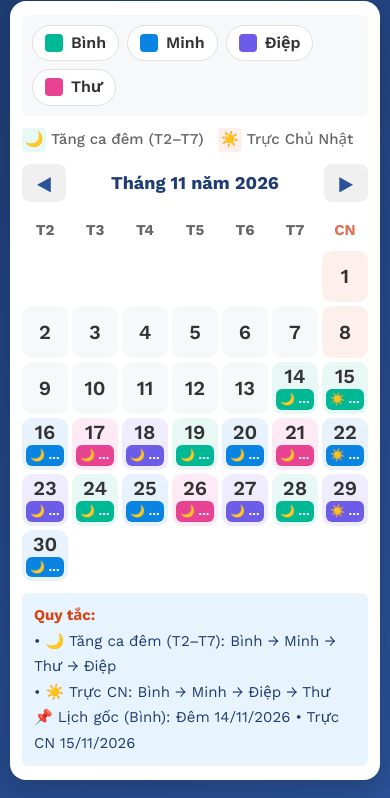
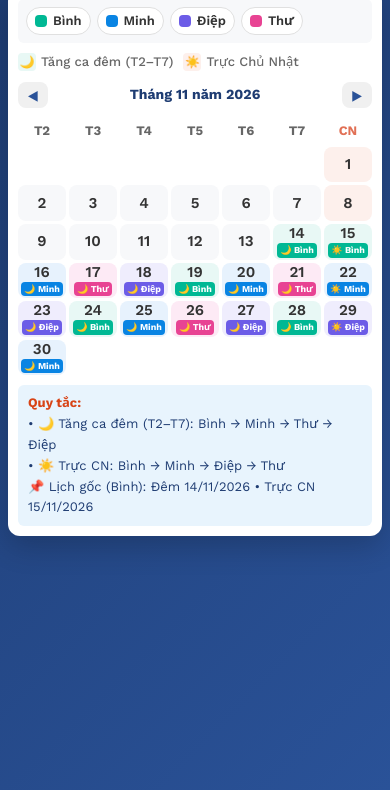
Before and after one commit to BinhPo21/lichTangCaThietKe, a plain HTML site: page index.html in a window 390 px wide. Shown: the part 54-852 px from the top of the page. Drawn offline with nearby package versions, Linux system fonts and the light colour scheme.

Commit message:
Update index.html

```diff
--- a/index.html
+++ b/index.html
@@ -186,101 +186,101 @@
 
   /* ==================================================== */
   /* =============== MOBILE (≤ 768px) =================== */
-  /* Cho phép cuộn dọc + chữ to rõ ràng               */
+  /* Cân đối lại cỡ chữ, không quá to không quá nhỏ     */
   /* ==================================================== */
   @media (max-width: 768px) {
     html, body {
       height: auto;
-      overflow: auto;          /* cho phép cuộn để có chỗ cho chữ to */
+      overflow: auto;
     }
     body {
-      font-size: 18px;
-      padding: 12px 12px 20px;
+      font-size: 15px; /* Vừa phải */
+      padding: 10px 10px 16px;
       min-height: 100dvh;
     }
     .container {
       flex: none;
     }
     h1 {
-      font-size: 24px;
-      margin-bottom: 14px;
+      font-size: 20px;
+      margin-bottom: 10px;
     }
     .card {
       flex: none;
-      padding: 16px 14px;
-      border-radius: 16px;
+      padding: 12px 12px;
+      border-radius: 12px;
     }
 
     /* Legend người */
     .color-legend {
-      gap: 8px;
-      padding: 10px;
-      margin-bottom: 12px;
+      gap: 6px;
+      padding: 8px;
+      margin-bottom: 10px;
     }
     .person-legend {
-      font-size: 17px;
-      padding: 7px 14px;
-      gap: 8px;
+      font-size: 14px;
+      padding: 5px 10px;
+      gap: 6px;
     }
     .person-legend .swatch {
-      width: 20px;
-      height: 20px;
+      width: 14px;
+      height: 14px;
     }
 
     /* Chú thích loại ca */
     .type-legend {
-      font-size: 16px;
-      gap: 14px;
-      margin-bottom: 12px;
+      font-size: 14px;
+      gap: 10px;
+      margin-bottom: 10px;
     }
     .type-icon {
-      width: 26px;
-      height: 26px;
-      font-size: 16px;
+      width: 20px;
+      height: 20px;
+      font-size: 14px;
     }
 
     /* Thanh chuyển tháng */
     .month-nav {
-      margin-bottom: 12px;
+      margin-bottom: 10px;
     }
     .month-nav button {
-      font-size: 22px;
-      padding: 8px 18px;
+      font-size: 16px;
+      padding: 6px 12px;
     }
     .month-nav .month-title {
-      font-size: 20px;
+      font-size: 16px;
     }
 
-    /* Lịch: ô cao tối thiểu để chứa chữ to */
+    /* Lịch: ô lịch thu gọn lại */
     .calendar {
-      grid-auto-rows: minmax(64px, auto);
-      gap: 5px;
+      grid-auto-rows: minmax(50px, auto); /* Vừa đủ chứa số + tag */
+      gap: 4px;
     }
     .cal-header {
-      font-size: 16px;
-      padding: 6px 0;
+      font-size: 14px;
+      padding: 4px 0;
     }
     .cal-day {
-      font-size: 22px;
-      border-radius: 10px;
-      padding: 4px;
+      font-size: 16px;
+      border-radius: 8px;
+      padding: 2px;
     }
     .cal-day .num {
-      font-size: 22px;
+      font-size: 16px;
     }
     .cal-day .tag {
-      font-size: 13px;
-      padding: 2px 6px;
-      margin-top: 3px;
-      border-radius: 6px;
+      font-size: 10px; /* Đủ đọc, không phình to */
+      padding: 1px 4px;
+      margin-top: 2px;
+      border-radius: 4px;
     }
 
     /* Info box */
     .info-box {
-      font-size: 16px;
-      padding: 12px 14px;
-      line-height: 1.7;
-      margin-top: 12px;
+      font-size: 14px;
+      padding: 10px 12px;
+      line-height: 1.6;
+      margin-top: 10px;
     }
   }
 
@@ -289,58 +289,58 @@
   /* ==================================================== */
   @media (max-width: 420px) {
     body {
-      font-size: 19px;
-      padding: 10px 10px 18px;
+      font-size: 14px;
+      padding: 8px 8px 14px;
     }
     h1 {
-      font-size: 22px;
+      font-size: 18px;
     }
     .card {
-      padding: 14px 12px;
+      padding: 10px 10px;
     }
     .person-legend {
-      font-size: 16px;
-      padding: 6px 12px;
+      font-size: 13px;
+      padding: 4px 8px;
     }
     .person-legend .swatch {
+      width: 12px;
+      height: 12px;
+    }
+    .type-legend {
+      font-size: 13px;
+    }
+    .type-icon {
       width: 18px;
       height: 18px;
+      font-size: 12px;
     }
-    .type-legend {
+    .month-nav button {
+      font-size: 14px;
+      padding: 5px 10px;
+    }
+    .month-nav .month-title {
+      font-size: 14px;
+    }
+    .calendar {
+      grid-auto-rows: minmax(46px, auto);
+      gap: 3px;
+    }
+    .cal-header {
+      font-size: 13px;
+    }
+    .cal-day {
       font-size: 15px;
     }
-    .type-icon {
-      width: 24px;
-      height: 24px;
+    .cal-day .num {
       font-size: 15px;
     }
-    .month-nav button {
-      font-size: 20px;
-      padding: 7px 15px;
-    }
-    .month-nav .month-title {
-      font-size: 18px;
-    }
-    .calendar {
-      grid-auto-rows: minmax(58px, auto);
-      gap: 4px;
-    }
-    .cal-header {
-      font-size: 15px;
-    }
-    .cal-day {
-      font-size: 20px;
-    }
-    .cal-day .num {
-      font-size: 20px;
-    }
     .cal-day .tag {
-      font-size: 12px;
-      padding: 2px 4px;
+      font-size: 9px;
+      padding: 1px 3px;
     }
     .info-box {
-      font-size: 15px;
-      padding: 10px 12px;
+      font-size: 13px;
+      padding: 8px 10px;
     }
   }
 
```
